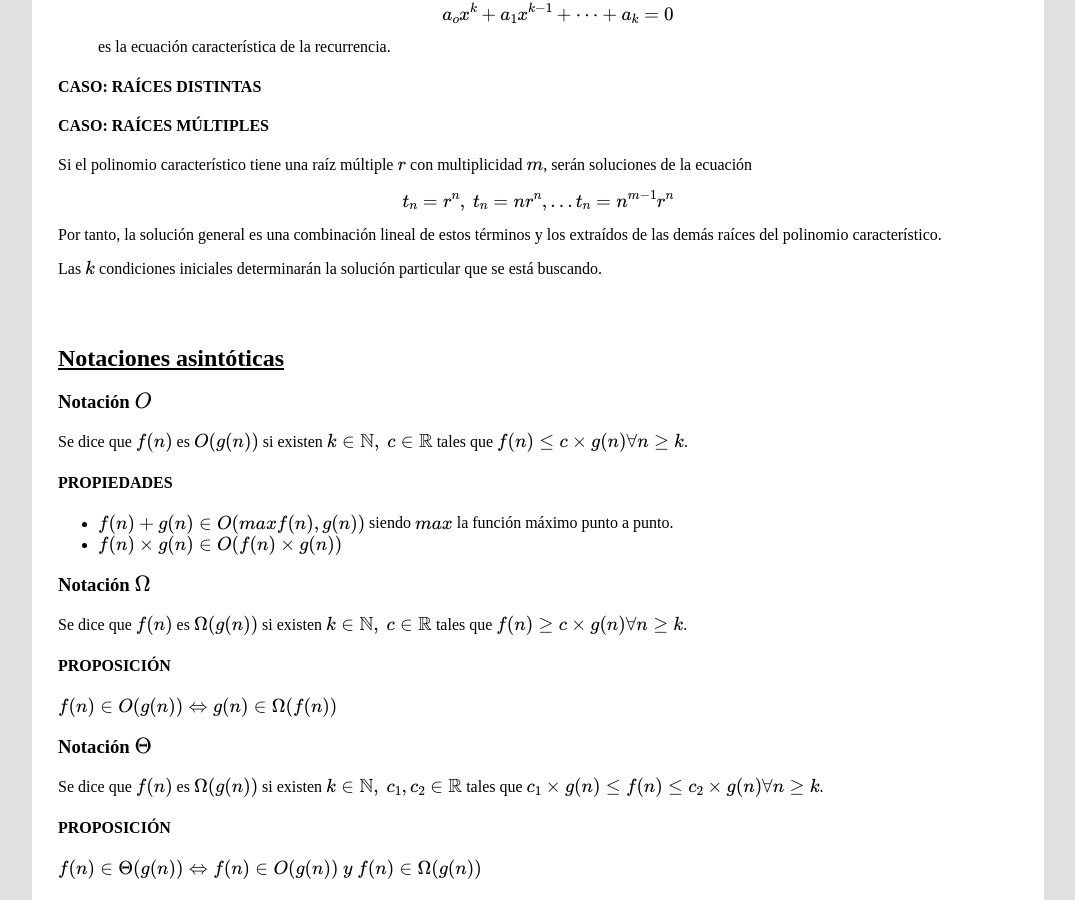
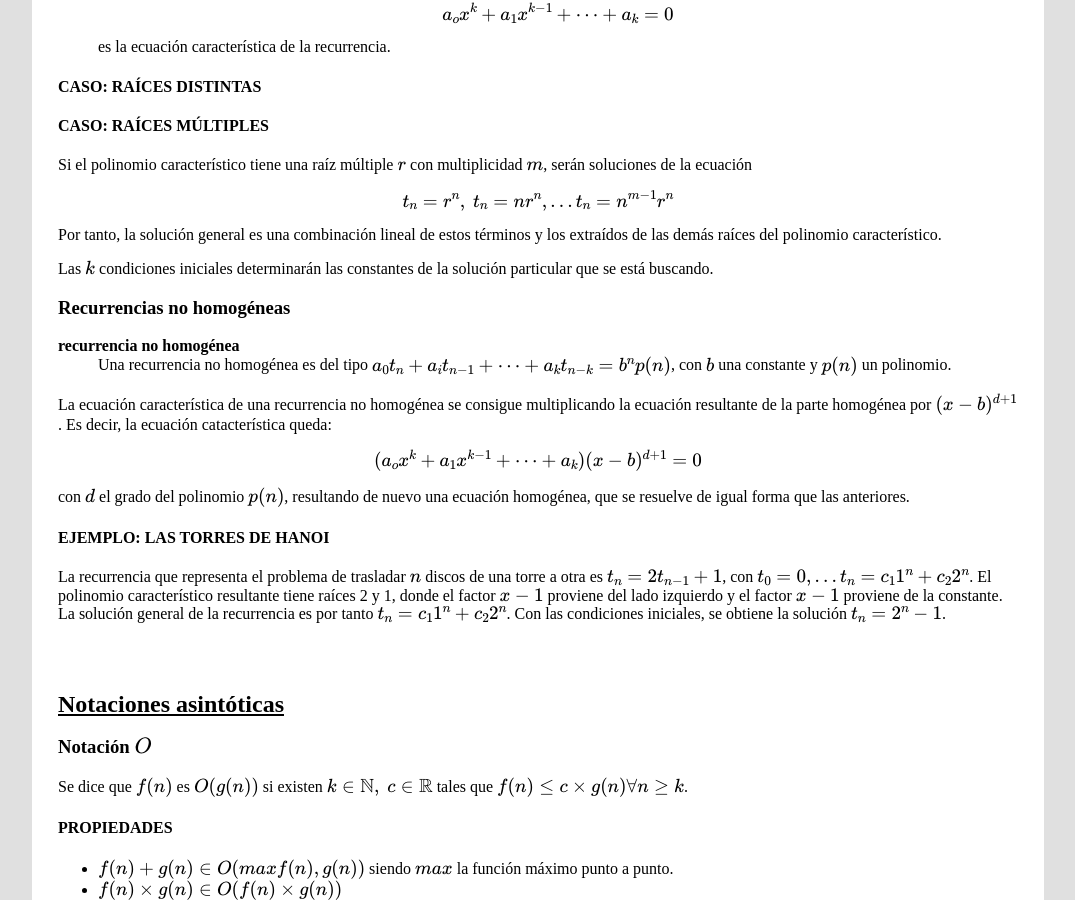
Before and after one commit to fdavidcl/algoritmia, a Jekyll site: the page built from index.html, in a window 1280 px wide and 900 px high, scrolled down 298 px. Shown: the whole window, without its empty margins (102-1177 px from the left). Built offline with Jekyll 4.4.1, drawn with Linux system fonts in a browser that asks for light colours; formulas are drawn with MathJax 3; the list of posts is cut into pages by our own code.

Commit message:
Recurrencias #3

```diff
--- a/_posts/2014-3-12-recurrencias.md
+++ b/_posts/2014-3-12-recurrencias.md
@@ -15,4 +15,13 @@ ecuación característica
 #### Caso: Raíces múltiples
 Si el polinomio característico tiene una raíz múltiple `$r$` con multiplicidad `$m$`, serán soluciones de la ecuación `$$t_n=r^n,\ t_n=nr^n,\dots t_n=n^{m-1}r^n$$` Por tanto, la solución general es una combinación lineal de estos términos y los extraídos de las demás raíces del polinomio característico.
 
-Las `$k$` condiciones iniciales determinarán la solución particular que se está buscando.
+Las `$k$` condiciones iniciales determinarán las constantes de la solución particular que se está buscando.
+
+### Recurrencias no homogéneas
+recurrencia no homogénea
+ : Una recurrencia no homogénea es del tipo `$a_0t_n+a_it_{n-1}+\dots +a_kt_{n-k}=b^np(n)$`, con `$b$` una constante y `$p(n)$` un polinomio.
+
+La ecuación característica de una recurrencia no homogénea se consigue multiplicando la ecuación resultante de la parte homogénea por `$(x-b)^{d+1}$`. Es decir, la ecuación catacterística queda: `$$(a_ox^k+a_1x^{k-1}+\dots + a_k)(x-b)^{d+1} =0$$` con `$d$` el grado del polinomio `$p(n)$`, resultando de nuevo una ecuación homogénea, que se resuelve de igual forma que las anteriores.
+
+#### Ejemplo: Las torres de Hanoi
+La recurrencia que representa el problema de trasladar `$n$` discos de una torre a otra es `$t_n=2t_{n-1}+1$`, con `$t_0=0, \dots t_n = c_1 1^n+c_2 2^n$`. El polinomio característico resultante tiene raíces 2 y 1, donde el factor `$x-1$` proviene del lado izquierdo y el factor `$x-1$` proviene de la constante. La solución general de la recurrencia es por tanto `$t_n=c_1 1^n+c_2 2^n$`. Con las condiciones iniciales, se obtiene la solución `$t_n=2^n-1$`.
```
